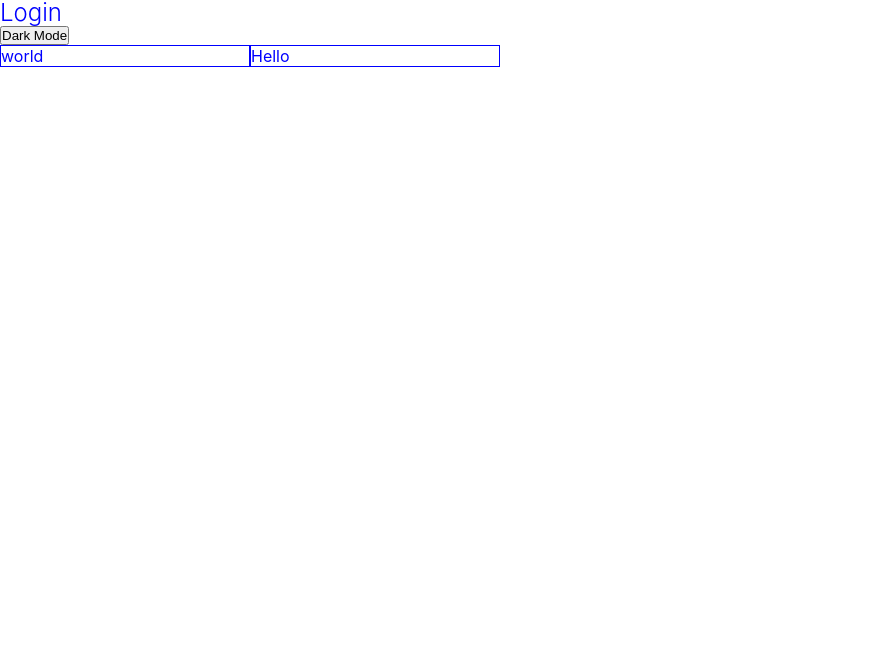
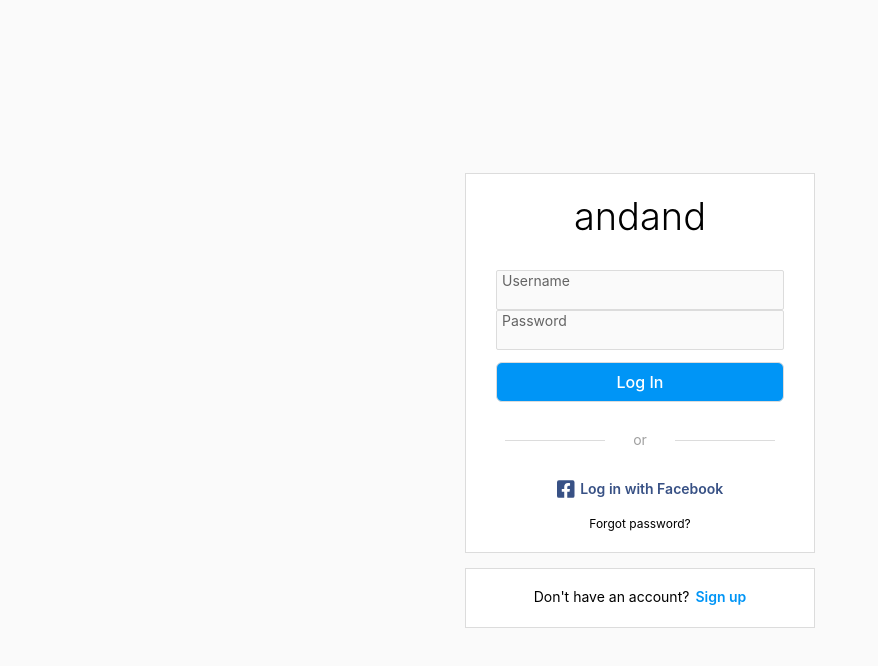
Before and after one commit to sanghee-dev/andand-web, a React (Create React App) app: page /#/ in a window 1280 px wide. Shown: the top 666 px of the page, without its empty margins (0-878 px from the left). Built offline with nearby package versions, Linux system fonts and the light colour scheme.

Commit message:
Style LogIn screen

```diff
--- a/public/index.html
+++ b/public/index.html
@@ -24,7 +24,7 @@
       work correctly both with client-side routing and a non-root public URL.
       Learn how to configure a non-root public URL by running `npm run build`.
     -->
-    <title>React App</title>
+    <title>andand</title>
   </head>
   <body>
     <noscript>You need to enable JavaScript to run this app.</noscript>
--- a/src/App.tsx
+++ b/src/App.tsx
@@ -1,38 +1,18 @@
 import { ThemeProvider } from "styled-components";
-import { GlobalStyles, lightTheme, darkTheme } from "styles/styles";
+import { lightTheme, darkTheme } from "styles/styles";
+import { GlobalStyles } from "styles/globalStyles";
 import { useReactiveVar } from "@apollo/client";
 import AppRouter from "AppRouter";
 import { isLoggedInVar, darkModeVar } from "apollo";
-import { useForm } from "react-hook-form";
-
-interface IForm {
-  firstName: string;
-  lastName?: string;
-}
 
 const App = () => {
   const isLoggedIn = useReactiveVar(isLoggedInVar);
   const darkMode = useReactiveVar(darkModeVar);
 
-  const { register, handleSubmit, getValues } = useForm<IForm>({
-    mode: "onSubmit",
-    defaultValues: {
-      firstName: "world",
-      lastName: "Hello",
-    },
-  });
-  const onValid = () => {
-    const { firstName, lastName } = getValues();
-  };
-
   return (
     <ThemeProvider theme={darkMode ? darkTheme : lightTheme}>
       <GlobalStyles />
       <AppRouter isLoggedIn={isLoggedIn} />
-      <form onSubmit={handleSubmit(onValid)}>
-        <input {...register("firstName")} name="firstName" type="text" />
-        <input {...register("lastName")} name="lastName" type="text" />
-      </form>
     </ThemeProvider>
   );
 };
--- a/src/screens/Home/index.tsx
+++ b/src/screens/Home/index.tsx
@@ -4,7 +4,7 @@ import { useReactiveVar } from "@apollo/client";
 import { darkModeVar } from "apollo";
 
 const Title = styled.h1`
-  background-color: ${(props) => props.theme.bgColor};
+  background-color: ${(props) => props.theme.backgroundColor};
   color: ${(props) => props.theme.fontColor};
 `;
 
--- a/src/screens/Login/index.tsx
+++ b/src/screens/Login/index.tsx
@@ -2,21 +2,148 @@ import styled, { ThemeProvider } from "styled-components";
 import { lightTheme, darkTheme } from "styles/styles";
 import { useReactiveVar } from "@apollo/client";
 import { darkModeVar } from "apollo";
+import { FontAwesomeIcon } from "@fortawesome/react-fontawesome";
+import { faFacebookSquare } from "@fortawesome/free-brands-svg-icons";
 
-const Title = styled.h1`
-  background-color: ${(props) => props.theme.bgColor};
-  color: ${(props) => props.theme.fontColor};
+const Container = styled.div`
+  height: 100vh;
+  display: flex;
+  flex-direction: column;
+  justify-content: center;
+  align-items: center;
+  background-color: ${(props) => props.theme.backgroundColor};
+`;
+const Box = styled.div`
+  width: 350px;
+  display: flex;
+  justify-content: space-between;
+  align-items: center;
+  padding: 20px;
+  border: ${(props) => props.theme.border};
+  background-color: white;
+`;
+const TopBox = styled(Box)`
+  height: 380px;
+  flex-direction: column;
+  margin-bottom: 15px;
+`;
+const Form = styled.form`
+  display: flex;
+  flex-direction: column;
+`;
+const PlaceHolder = styled.div`
+  position: relative;
+  font-size: 14px;
+  &::after {
+    position: absolute;
+    left: 6px;
+    top: 4px;
+    content: attr(data-placeholder);
+    pointer-events: none;
+    opacity: 0.6;
+  }
+  & :focus {
+    color: ${(props) => props.theme.accent};
+    font-size: 14px;
+  }
+`;
+const Input = styled.input`
+  width: 270px;
+  &:not(:last-child) {
+    margin-bottom: 4px;
+  }
+`;
+const SubmitButton = styled.input`
+  margin-top: 12px;
+  background-color: ${(props) => props.theme.accent};
+  border-radius: 6px;
+  color: white;
+  font-weight: 500;
+  text-align: center;
+  transition: ${(props) => props.theme.transition};
+  &:hover {
+    cursor: pointer;
+    background-color: ${(props) => props.theme.accentDark};
+  }
+`;
+const Separator = styled.div`
+  width: 270px;
+  display: flex;
+  align-items: center;
+  justify-content: space-between;
+  color: rgb(160, 160, 160);
+  font-size: 20px;
+  & div {
+    width: 100px;
+    height: 1px;
+    border-top: ${(props) => props.theme.border};
+  }
+`;
+const ButtonBox = styled.div`
+  width: 270px;
+  display: flex;
+  flex-direction: column;
+  align-items: center;
+`;
+const FacebookBox = styled.div`
+  display: flex;
+  align-items: center;
+  color: ${(props) => props.theme.facebookColor};
+  font-size: 20px;
+  font-weight: ${(props) => props.theme.fontHeavy};
+  margin-bottom: 18px;
+  & :not(:last-child) {
+    margin-right: 6px;
+  }
+`;
+const BottomBox = styled(Box)`
+  justify-content: center;
+  height: 60px;
+  & :last-child {
+    color: ${(props) => props.theme.accent};
+    margin-left: 6px;
+    font-weight: ${(props) => props.theme.fontHeavy};
+  }
 `;
 
 const Login = () => {
   const darkMode = useReactiveVar(darkModeVar);
-
   return (
     <ThemeProvider theme={darkMode ? darkTheme : lightTheme}>
-      <Title>Login</Title>
-      <button onClick={() => darkModeVar(!darkMode)}>
-        {darkMode ? "Light Mode" : "Dark Mode"}
-      </button>
+      <Container>
+        <TopBox>
+          <h1>andand</h1>
+
+          <Form>
+            <PlaceHolder data-placeholder="Username">
+              <Input type="text" name="Username" />
+            </PlaceHolder>
+            <PlaceHolder data-placeholder="Password">
+              <Input type="password" name="Password" />
+            </PlaceHolder>
+            <SubmitButton type="submit" value="Log In" />
+          </Form>
+
+          <Separator>
+            <div></div>
+            <h2>or</h2>
+            <div></div>
+          </Separator>
+
+          <ButtonBox>
+            <FacebookBox>
+              <FontAwesomeIcon icon={faFacebookSquare} />
+              <h2>Log in with Facebook</h2>
+            </FacebookBox>
+            <h3>Forgot password?</h3>
+          </ButtonBox>
+        </TopBox>
+
+        <BottomBox>
+          <h2>Don't have an account?</h2>
+          <h2>Sign up</h2>
+        </BottomBox>
+      </Container>
     </ThemeProvider>
   );
 };
--- a/src/screens/NotFound/index.tsx
+++ b/src/screens/NotFound/index.tsx
@@ -4,7 +4,7 @@ import { useReactiveVar } from "@apollo/client";
 import { darkModeVar } from "apollo";
 
 const Title = styled.h1`
-  background-color: ${(props) => props.theme.bgColor};
+  background-color: ${(props) => props.theme.backgroundColor};
   color: ${(props) => props.theme.fontColor};
 `;
 
--- /dev/null
+++ b/src/styles/globalStyles.ts
@@ -0,0 +1,47 @@
+import { createGlobalStyle } from "styled-components";
+import reset from "styled-reset";
+
+export const GlobalStyles = createGlobalStyle`
+${reset};
+* {
+  box-sizing: border-box;
+  padding: 0;
+  margin: 0;
+}
+body {
+  font-family: -apple-system, BlinkMacSystemFont, 'Segoe UI', Roboto, Oxygen, Ubuntu, Cantarell, 'Open Sans', 'Helvetica Neue', sans-serif;
+  background-color: ${(props) => props.theme.backgroundColor};
+  color: ${(props) => props.theme.fontColor};
+}
+a {
+  text-decoration: none;
+  color: inherit;
+}
+input {
+  all:unset;
+  border: ${(props) => props.theme.border};
+  background-color: ${(props) => props.theme.backgroundColor};
+  border-radius: 2px;
+  height: 38px;
+  padding: 0 8px;
+  &::placeholder{
+    color: rgb(150,150,150);
+  }
+  &:focus {
+    border: ${(props) => props.theme.borderDark};
+  }
+}
+h1 {
+  font-size: 38px;
+  font-weight: 300;
+  line-height: 1.2;
+}
+h2 {
+  font-size: 14px;
+  line-height: 1.2;
+}
+h3 {
+  font-size: 12px;
+  line-height: 1.2;
+}
+`;
--- a/src/styles/styles.ts
+++ b/src/styles/styles.ts
@@ -1,39 +1,35 @@
-import { DefaultTheme, createGlobalStyle } from "styled-components";
-import reset from "styled-reset";
+import { DefaultTheme } from "styled-components";
 
 export const lightTheme: DefaultTheme = {
-  bgColor: "white",
-  fontColor: "blue",
+  accent: "rgb(0,149,246)",
+  accentLight: "rgb(145, 211, 255)",
+  accentDark: "rgb(0, 118, 197)",
+  backgroundColor: "rgb(250,250,250)",
+  facebookColor: "rgb(56,81,133)",
+
+  fontColor: "black",
+  fontHeavy: "600",
+
+  borderColor: "rgb(220,220,220)",
+  border: "1px solid rgb(220,220,220)",
+  borderDark: "1px solid rgb(180,180,180)",
+
+  transition: "all 0.1s ease-in-out",
 };
 
 export const darkTheme: DefaultTheme = {
-  bgColor: "blue",
-  fontColor: "white",
+  accent: "rgb(0,149,246)",
+  accentLight: "rgb(145, 211, 255)",
+  accentDark: "rgb(0, 118, 197)",
+  backgroundColor: "rgb(250,250,250)",
+  facebookColor: "rgb(56,81,133)",
+
+  fontColor: "black",
+  fontHeavy: "600",
+
+  borderColor: "rgb(220,220,220)",
+  border: "1px solid rgb(220,220,220)",
+  borderDark: "1px solid rgb(180,180,180)",
+
+  transition: "all 0.1s ease-in-out",
 };
-
-export const GlobalStyles = createGlobalStyle`
-  ${reset};
-  *{
-    box-sizing: border-box;
-    padding: 0;
-    margin: 0;
-  }
-  body{
-    font-family: -apple-system, BlinkMacSystemFont, 'Segoe UI', Roboto, Oxygen, Ubuntu, Cantarell, 'Open Sans', 'Helvetica Neue', sans-serif;
-    background-color: ${(props) => props.theme.bgColor};
-    color: ${(props) => props.theme.fontColor};
-  }
-  a{
-    text-decoration: none;
-    color: inherit;
-  }
-  input{
-    all:unset;
-    border: 1px solid ${(props) => props.theme.fontColor};
-  }
-  h1 {
-    font-size: 24px;
-    font-weight: 300;
-    line-height: 1.1;
-  }
-`;
```
Also changed, not shown: src/styles/styled.d.ts (+13 -1 lines).
